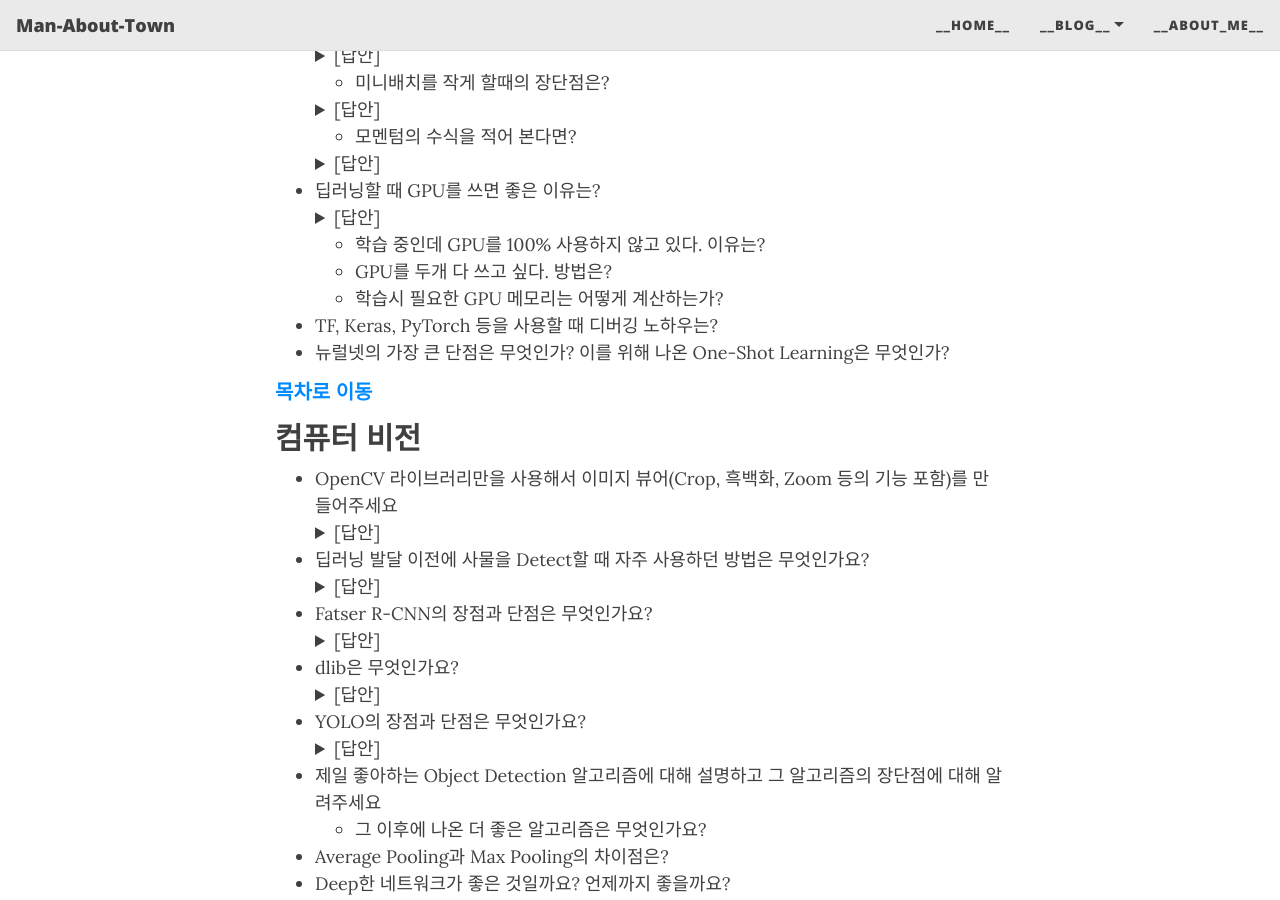
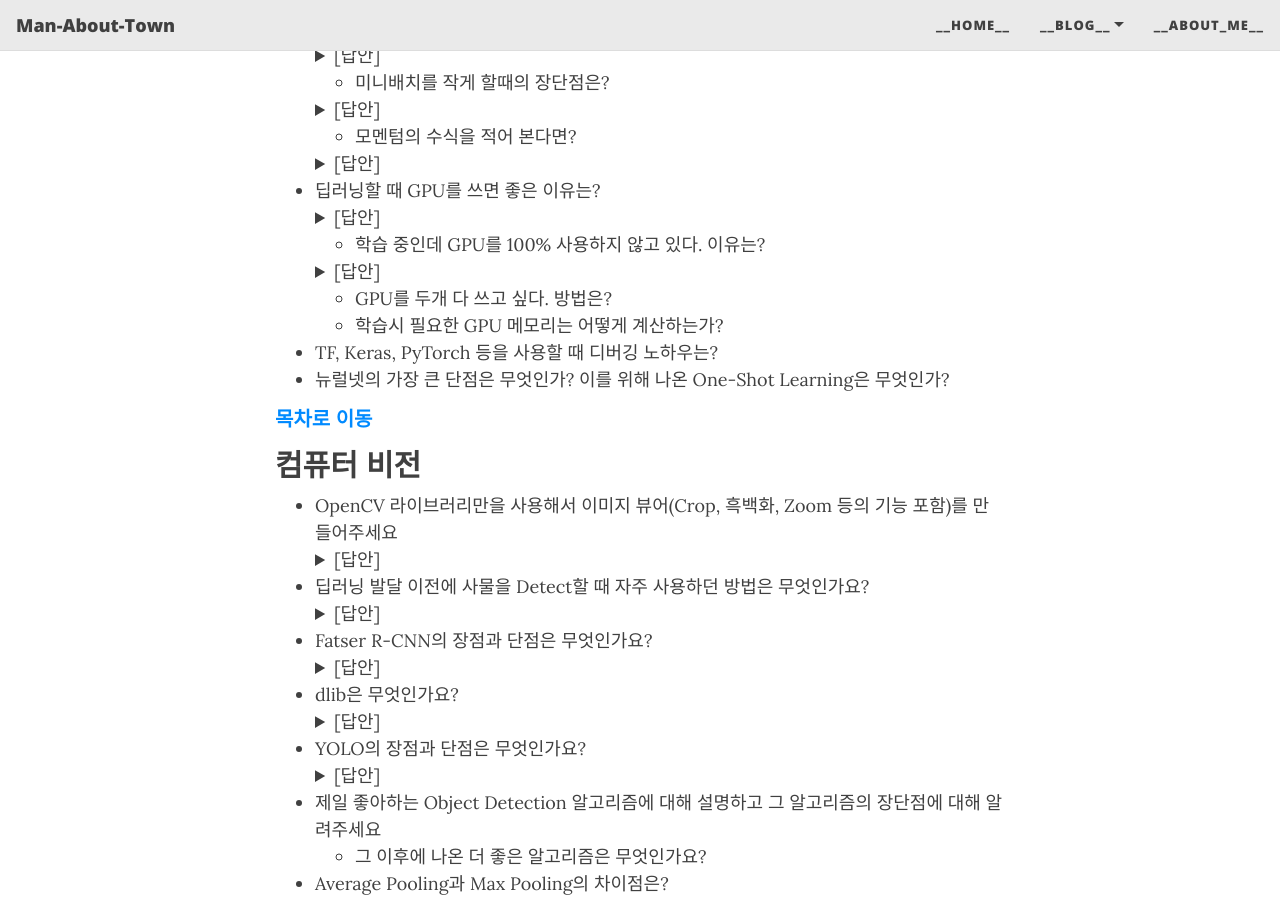
Before and after one commit to YongWookHa/yongwookha.github.io, a Jekyll site: the page built from collections/_MachineLearning/2021-01-29-Interview Question.md, in a window 1280 px wide and 900 px high, scrolled down 7300 px. Built offline with Jekyll 4.4.1, drawn with Linux system fonts in a browser that asks for light colours; nearby versions of some CDN libraries; some web fonts are replaced; formulas are drawn with MathJax 3; comment, search, counter and statistics services are not loaded.

Commit message:
update contents

```diff
--- a/collections/_MachineLearning/2021-01-29-Interview Question.md
+++ b/collections/_MachineLearning/2021-01-29-Interview Question.md
@@ -332,9 +332,9 @@ Answer by [YongWook Ha](https://github.com/YongWookHa)
   <details markdown="1">
   <summary>[답안]</summary>
 
-  > LSA(Latent Semantic Analysis, 잠재의미분석) : SVD를 이용하여 차원을 축소
-  > LDA(Latent Dirichlet Allocation, 잠재디리클레할당) : 주제별 단어분포와 문서별 주제 분포를 학습하여 Topic Modeling 하는 방법
-  > SVD(Singular Value Decomposition) : 특이값 분해
+  > **LSA(Latent Semantic Analysis, 잠재의미분석)** : SVD를 이용하여 차원을 축소
+  > **LDA(Latent Dirichlet Allocation, 잠재디리클레할당)** : 주제별 단어분포와 문서별 주제 분포를 학습하여 Topic Modeling 하는 방법
+  > **SVD(Singular Value Decomposition)** : 특이값 분해
   >
   > LSA와 SVD를 이용하여 데이터를 분해하고, 함축된 의미(Latent Semantic)를 추출하여 이를 통해 데이터를 압축하거나 차원을 축소한다. 특징 출현 횟수를 사용하는 LSA의 구조에 확률 모델을 도입하여 특징 출현 확률 기반으로 설계된 pLSA(Probabilistic Latent Semantic Analysis)는 SVD대신 NMF(Non-negative Matrix Factorization)를 이용하였다. 이후, LDA는 주제별 단어분포와 문서별 주제분포 모두 고려하되, 디리클레 분포를 따르도록 설계하여 주제를 뽑아낸다.
   >
@@ -380,9 +380,9 @@ Answer by [YongWook Ha](https://github.com/YongWookHa)
 
   > ![](https://www.dropbox.com/s/utsfodbxj9uihv5/%ED%8C%8C%EC%9D%BC%202019.%2010.%2021.%20%EC%98%A4%EC%A0%84%2010%2054%2032.jpeg?raw=1)
   >
-  > * Support : X와 Y 두 item이 얼마나 자주 발생하는지를 의미
-  > * Confidence : X가 발생했을 떄, Y도 포함되어 있는 비율
-  > * Lift : X가 발생하지 않았을 때의 Y 발생 비율과 X가 발생했을 때 Y 발생 비율의 대비. 숫자가 1보다 크거나 작은 정도에 따라 연관성을 파악할 수 있다.
+  > * **Support** : X와 Y 두 item이 얼마나 자주 발생하는지를 의미
+  > * **Confidence** : X가 발생했을 떄, Y도 포함되어 있는 비율
+  > * **Lift** : X가 발생하지 않았을 때의 Y 발생 비율과 X가 발생했을 때 Y 발생 비율의 대비. 숫자가 1보다 크거나 작은 정도에 따라 연관성을 파악할 수 있다.
   >
   > _[참조 : https://rfriend.tistory.com/191](https://rfriend.tistory.com/191)_
 
@@ -813,6 +813,15 @@ Answer by [YongWook Ha](https://github.com/YongWookHa)
 
   </details>
 	- 학습 중인데 GPU를 100% 사용하지 않고 있다. 이유는?
+    <details markdown="1">
+    <summary>[답안]</summary>
+
+    > GPU를 100% 활용하지 못하는 경우는 두가지로 나뉜다. 첫번째는 GPU의 그래픽 메모리를 충분히 활용하지 못하는 경우, 두번째는 GPU의 연산 능력을 충분히 활용하지 못하는 경우이다.
+    > 그래픽 메모리가 100%가 아닌 경우, 작은 Batch Size가 문제일 수 있다. 또는 Multi-GPU 환경에서 Data Parallel 방법으로 GPU 로드를 분산할 시, 각 GPU의 output을 한 GPU로 모아서 loss 계산을 하여 GPU 메모리 사용량의 불균형이 발생할 수 있다.
+    > 연산 능력이 100%가 아닌 경우에는 모델의 계산 과정에서 CPU 병목이 원인일 수 있다.
+
+  </details>
+
 	- GPU를 두개 다 쓰고 싶다. 방법은?
 	- 학습시 필요한 GPU 메모리는 어떻게 계산하는가?
 - TF, Keras, PyTorch 등을 사용할 때 디버깅 노하우는?
```
